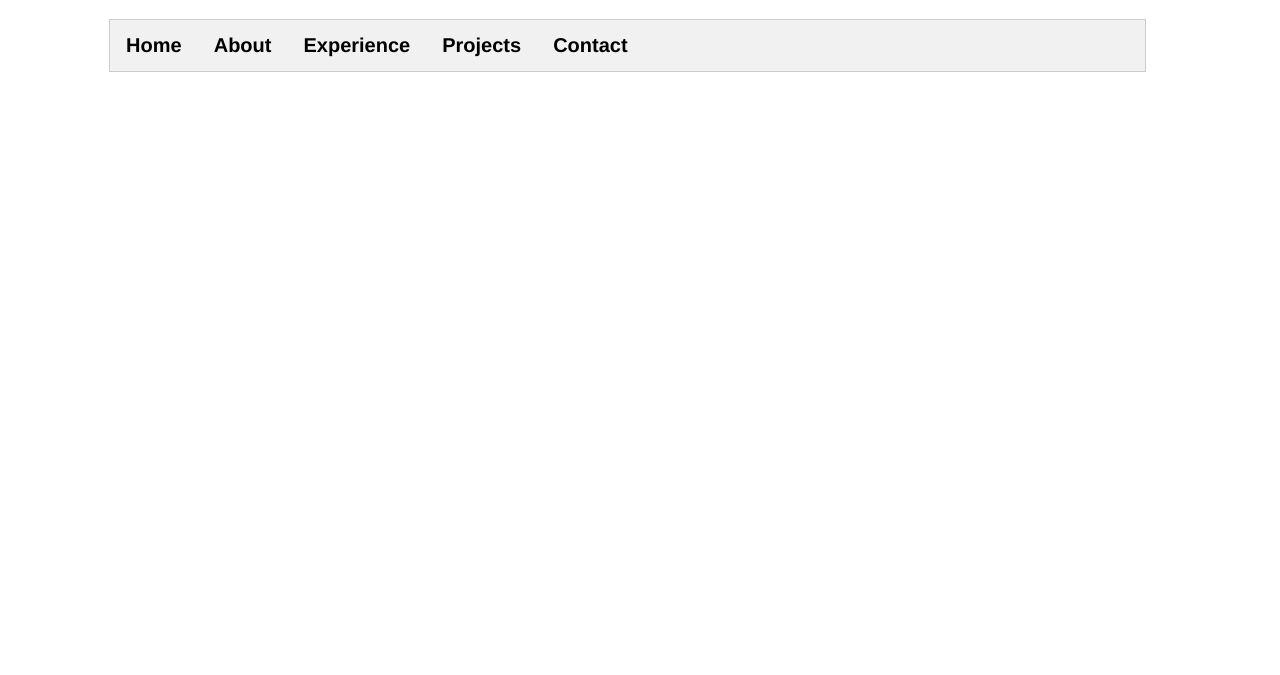
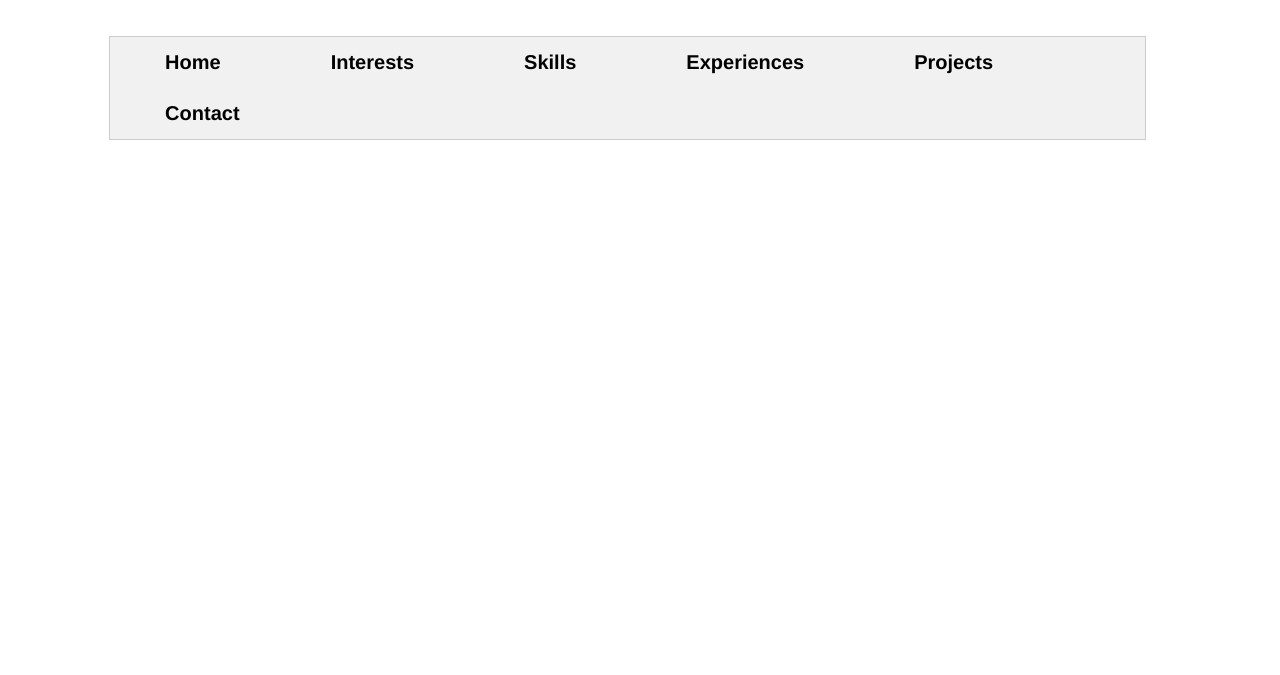
Before and after one commit to BennettTan/BennettTan.github.io, a plain HTML site: page index.html in a window 1280 px wide. Shown: the part 125-800 px from the top of the page. Drawn offline with Linux system fonts and the light colour scheme.

Commit message:
finished skeleton for the different pages

```diff
--- a/index.html
+++ b/index.html
@@ -16,14 +16,15 @@
             <!-- Tab links -->
             <div class="tab">
                 <a href="index.html"><button type="button">Home</button></a>
-                <a href="index.html"><button type="button">About</button></a>
-                <a href="index.html"><button type="button">Experience</button></a>
+                <a href="index.html"><button type="button">Interests</button></a>
+                <a href="index.html"><button type="button">Skills</button></a>
+                <a href="index.html"><button type="button">Experiences</button></a>
                 <a href="index.html"><button type="button">Projects</button></a>
                 <a href="index.html"><button type="button">Contact</button></a>
             </div>
 
             <!-- Tab content -->
-            <div id="About" class="tabcontent">
+            <!-- <div id="About" class="tabcontent">
                 <h3>About</h3>
                 <p>This is my About page.</p>
             </div>
@@ -54,7 +55,7 @@
                 </ul>
 
                 </p>
-            </div>
+            </div> -->
         </div>
 
     </div>
--- a/styles.css
+++ b/styles.css
@@ -4,7 +4,7 @@
 }
 
 .title {
-    margin: 0% 0% 2% 0%
+    margin: 0% 0% 5% 0%
 }
 
 * {box-sizing: border-box}
@@ -36,7 +36,7 @@
     border: none;
     outline: none;
     cursor: pointer;
-    padding: 14px 16px;
+    padding: 14px 55px;
     transition: 0.3s;
   }
 
```
